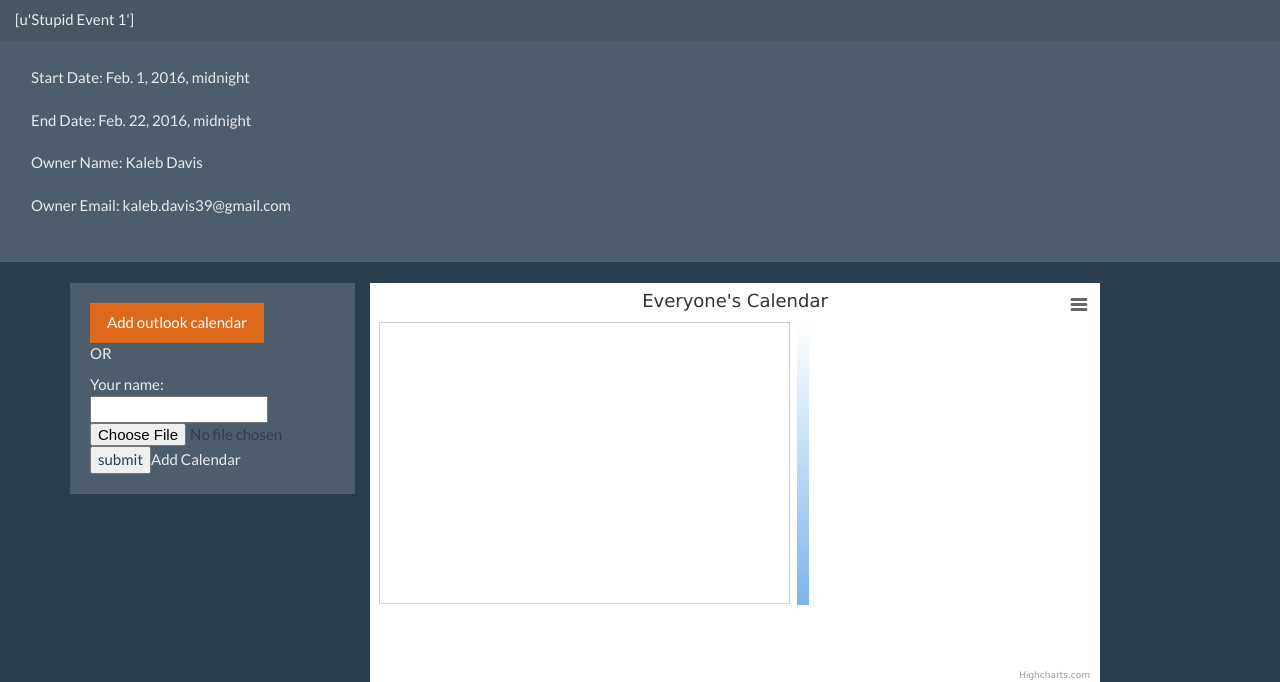
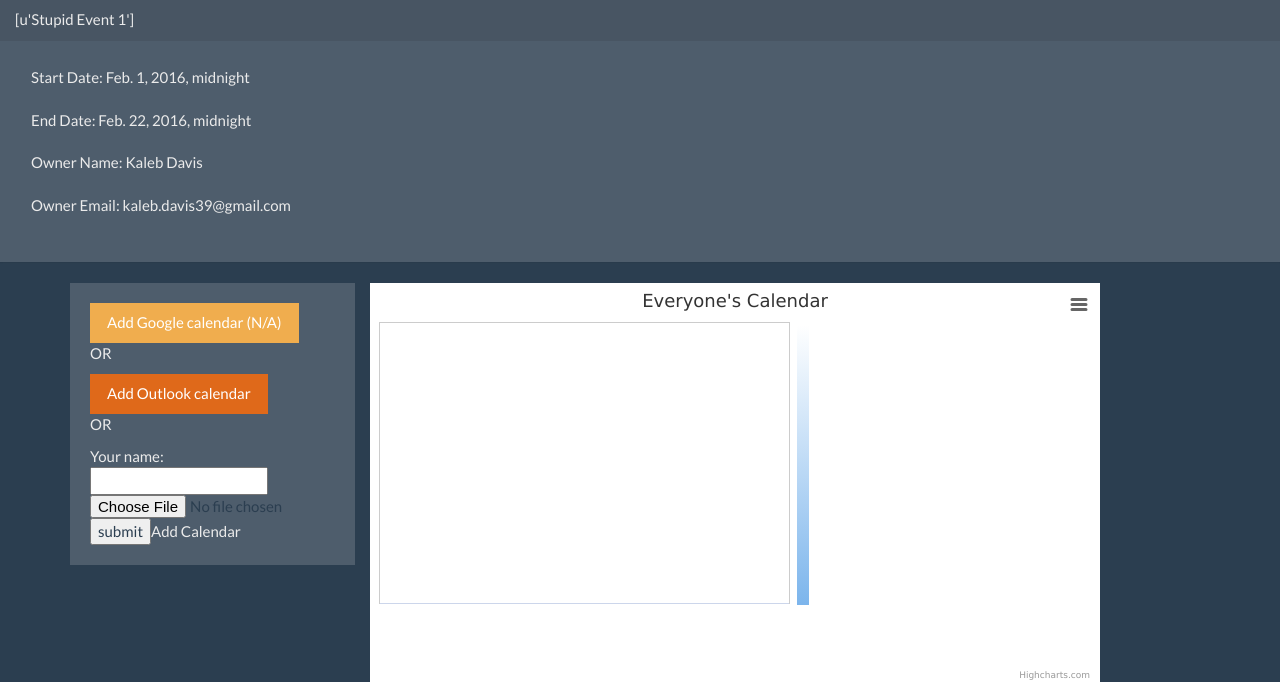
Before and after one commit to kalebdavis/calenbro, a Django app: template Calenbro/templates/eventDetails.html in a window 1280 px wide. Shown: the part 62-744 px from the top of the page. Run offline with Django 3.2, Linux system fonts and the light colour scheme; data comes from the database, SQL or seed files in the repository; both versions use the stored data as it was after the commit; tables that the repository leaves empty hold one stand-in row (values such as "Sample post"); the template is opened without the code that fills it: values that come from a table or form of the project are taken from there, most other values are stand-ins (such as "Sample title", 1, 10 or a date in 2020); parts of the project's set-up code (start-up, migrations or seed data) failed here and were passed over; some libraries are stand-ins or nearby versions.

Commit message:
google button

```diff
--- a/Calenbro/templates/eventDetails.html
+++ b/Calenbro/templates/eventDetails.html
@@ -26,7 +26,9 @@
 
   <div class='container'>
     <div class="well col-lg-3">
-      <a href="{{ signin_url }}" class='btn btn-primary'>Add outlook calendar</a>
+      <a href="#" class='btn btn-warning'>Add Google calendar (N/A)</a>
+      <p> OR </p>
+      <a href="{{ signin_url }}" class='btn btn-primary'>Add Outlook calendar</a>
       <p> OR </p>
       <form enctype="multipart/form-data" action="/event/{{ event.uuid }}/addCalendar/" method="post">
         {% csrf_token %}
```
Also changed, not shown: db.sqlite3, 1 other file.
